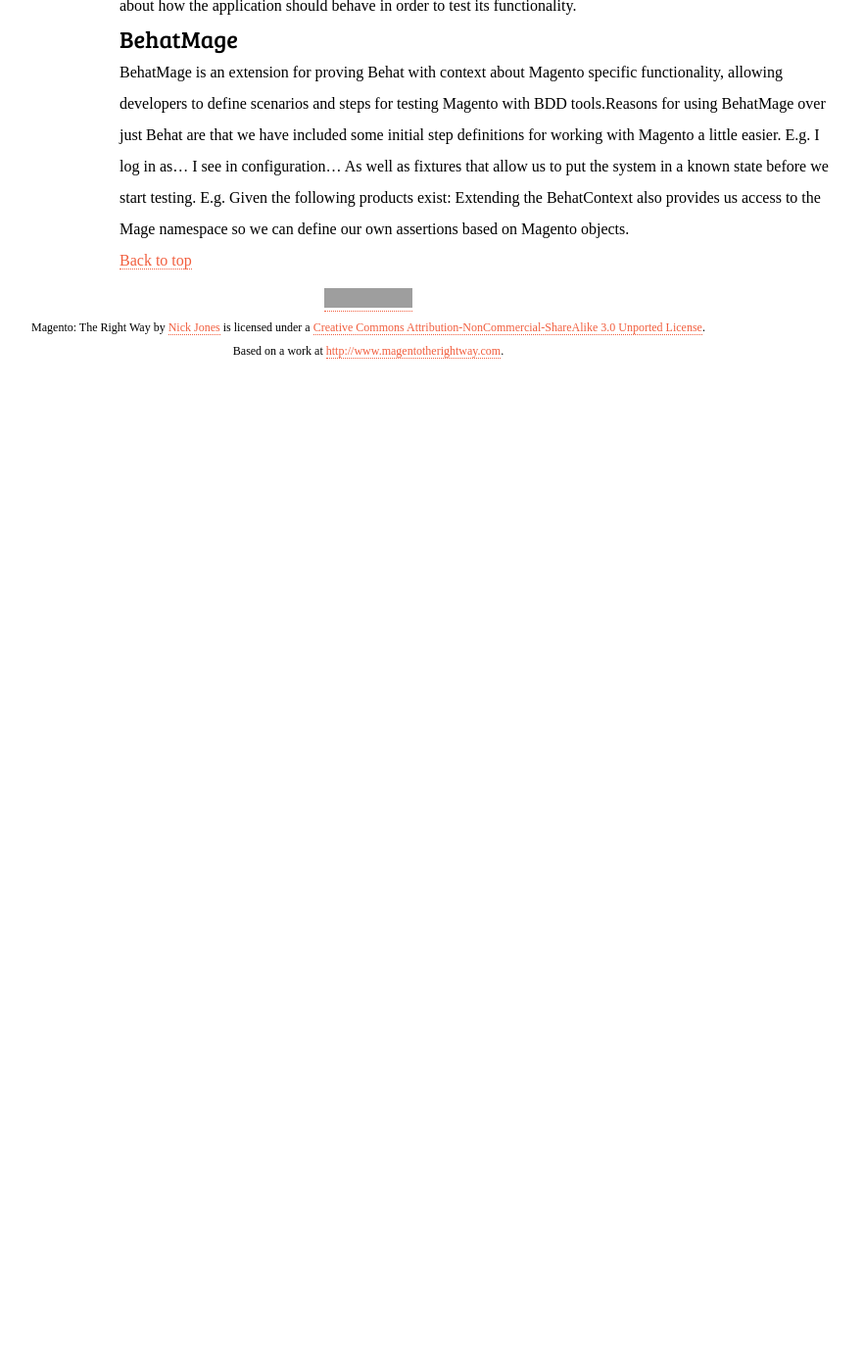
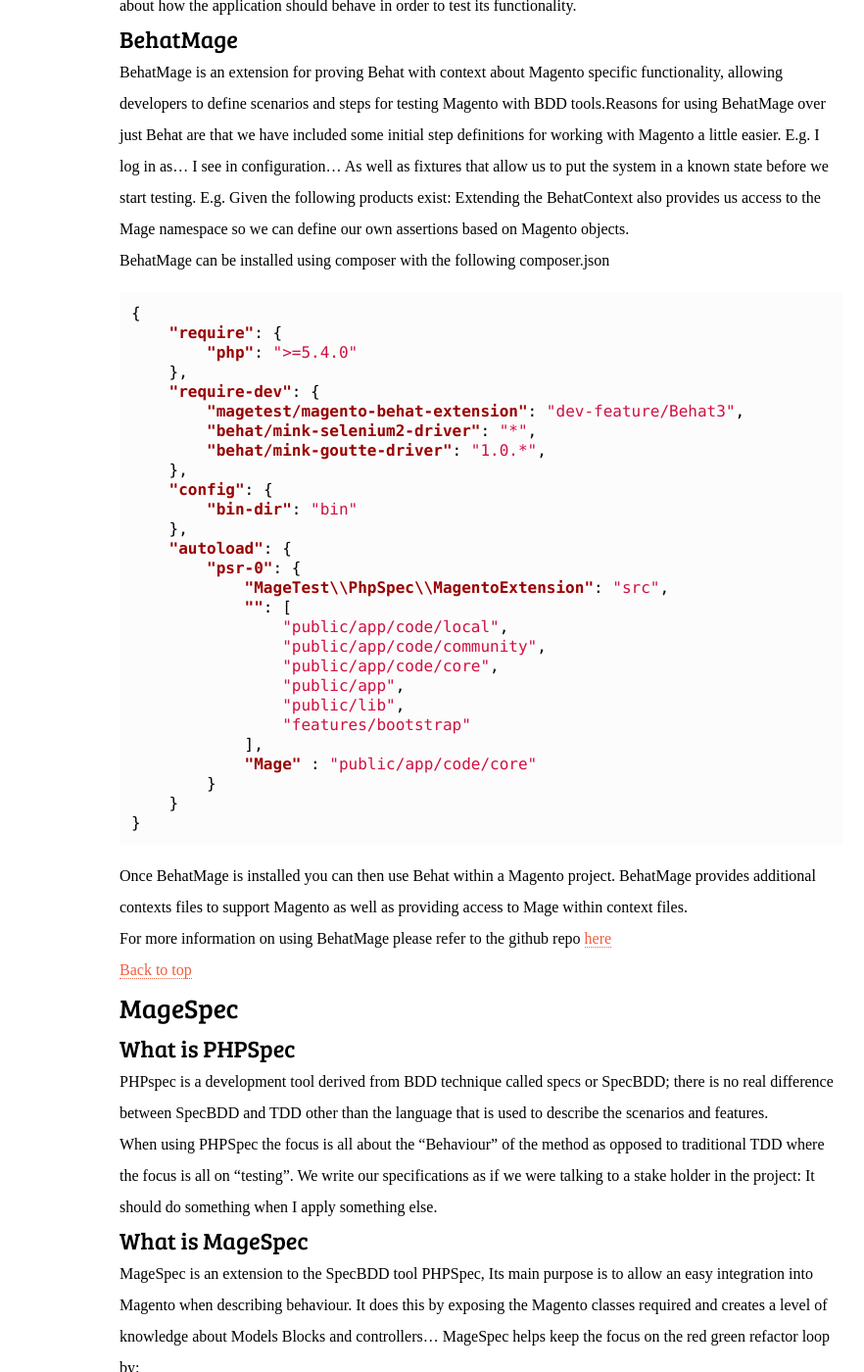
Before and after one commit to punkstar/magentotherightway.com, a Jekyll site: the page built from index.html, in a window 1280 px wide and 1400 px high, scrolled down 5081 px. Shown: the whole window at 98% size, without its empty margins (264-1146 px from the left). Built offline with Jekyll 4.4.1, drawn with Linux system fonts in a browser that asks for light colours; some web fonts are replaced; before the commit the page ends 5463 px from its top, so only the background shows below that; some of the changed text lies outside the part shown; grey boxes are pictures that could not be loaded.

Commit message:
Add information on Behat and PHPSpec

```diff
--- a/_posts/07-02-01-BehatMage.md
+++ b/_posts/07-02-01-BehatMage.md
@@ -18,3 +18,40 @@
 for working with Magento a little easier. E.g. I log in as… I see in configuration… As well as fixtures that allow us to put the system in a
 known state before we start testing. E.g. Given the following products exist: Extending the BehatContext also provides us access to the Mage
 namespace so we can define our own assertions based on Magento objects.
+
+BehatMage can be installed using composer with the following composer.json
+
+{% highlight json %}
+{
+    "require": {
+        "php": ">=5.4.0"
+    },
+    "require-dev": {
+        "magetest/magento-behat-extension": "dev-feature/Behat3",
+        "behat/mink-selenium2-driver": "*",
+        "behat/mink-goutte-driver": "1.0.*",
+    },
+    "config": {
+        "bin-dir": "bin"
+    },
+    "autoload": {
+        "psr-0": {
+            "MageTest\\PhpSpec\\MagentoExtension": "src",
+            "": [
+                "public/app/code/local",
+                "public/app/code/community",
+                "public/app/code/core",
+                "public/app",
+                "public/lib",
+                "features/bootstrap"
+            ],
+            "Mage" : "public/app/code/core"
+        }
+    }
+}
+{% endhighlight %}
+
+Once BehatMage is installed you can then use Behat within a Magento project. BehatMage provides additional contexts files to support
+Magento as well as providing access to Mage within context files.
+
+For more information on using BehatMage please refer to the github repo [here](https://github.com/MageTest/BehatMage)
--- /dev/null
+++ b/_posts/07-02-02-MageSpec.md
@@ -0,0 +1,65 @@
+---
+title: MageSpec
+permalink: mage_spec
+isChild: true
+---
+
+### What is PHPSpec
+
+PHPspec is a development tool derived from BDD technique called specs or SpecBDD; there is no real difference between
+SpecBDD and TDD other than the language that is used to describe the scenarios and features.
+
+When using PHPSpec the focus is all about the “Behaviour” of the method as opposed to traditional TDD where the focus is all on
+“testing”. We write our specifications as if we were talking to a stake holder in the project: It should do something when I
+apply something else.
+
+### What is MageSpec
+
+MageSpec is an extension to the SpecBDD tool PHPSpec, Its main purpose is to allow an easy integration into Magento when
+describing behaviour. It does this by exposing the Magento classes required and creates a level of knowledge about Models Blocks
+and controllers… MageSpec helps keep the focus on the red green refactor loop by:
+
+   * Describe
+   * Implement
+   * Refactor
+
+
+We achieve this by adding additional helpers to the PHPSpec CLI for describing key components within Magento ( Blocks, Models,
+    Controllers ) this validates the modules vendor name and module name to ensure Magento compatibility.
+
+
+A recently added feature is automatic code generation for modules including app/etc/modules/…. and the concept of Magento code
+ pools. For a developer this allows us to describe in the CLI, implement in the IDE and assert via the CLI reducing the need for manual steps of boilerplate code and browser refreshes.
+
+BehatMage can be installed using composer with the following composer.json
+
+{% highlight json %}
+{
+    "require": {
+        "php": ">=5.4.0"
+    },
+    "require-dev": {
+        "magetest/magento-phpspec-extension": "2.1.*"
+    },
+    "config": {
+        "bin-dir": "bin"
+    },
+    "autoload": {
+        "psr-0": {
+            "MageTest\\PhpSpec\\MagentoExtension": "src",
+            "": [
+                "public/app/code/local",
+                "public/app/code/community",
+                "public/app/code/core",
+                "public/app",
+                "public/lib",
+                "features/bootstrap"
+            ],
+            "Mage" : "public/app/code/core"
+        }
+    }
+}
+{% endhighlight %}
+
+
+For more information on using MageSpec please refer to the github repo [here](https://github.com/MageTest/MageSpec)
```
Also changed, not shown: _posts/07-01-01-Testing.md (+1 -1 lines).
